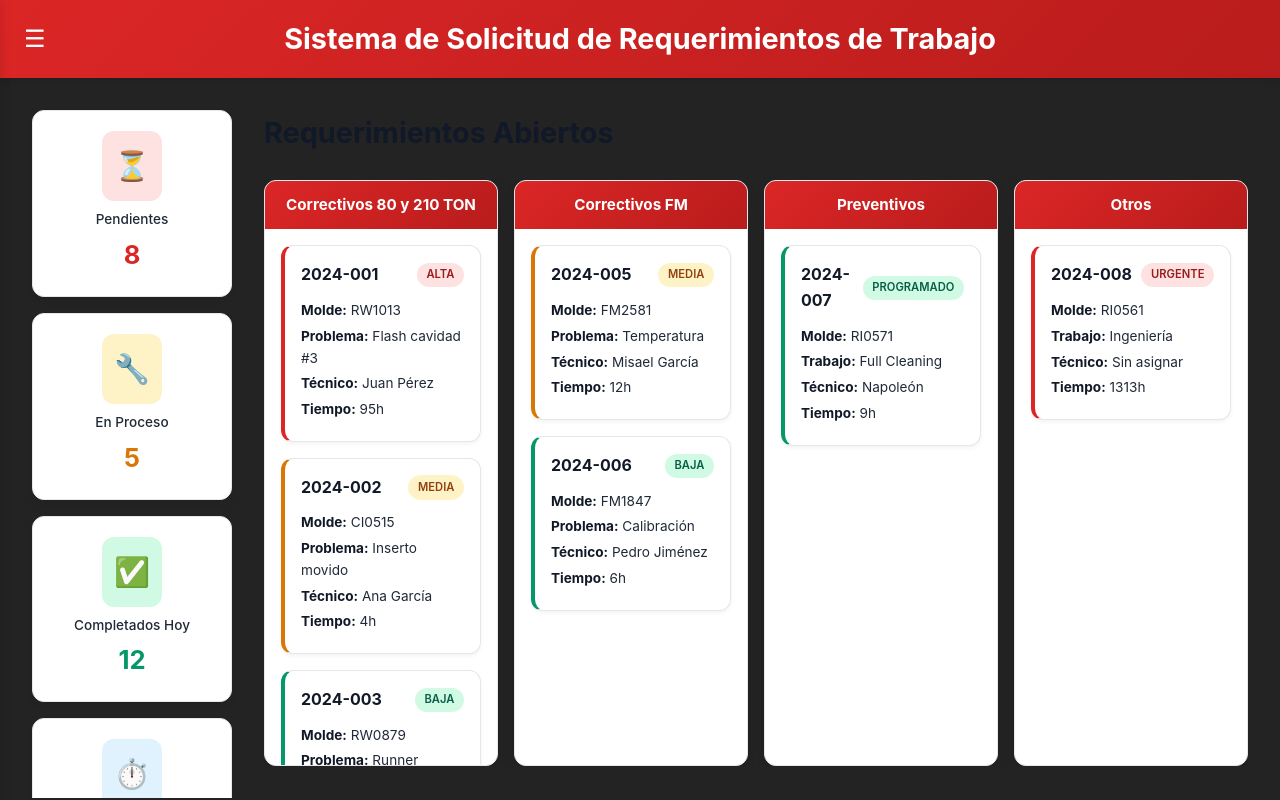
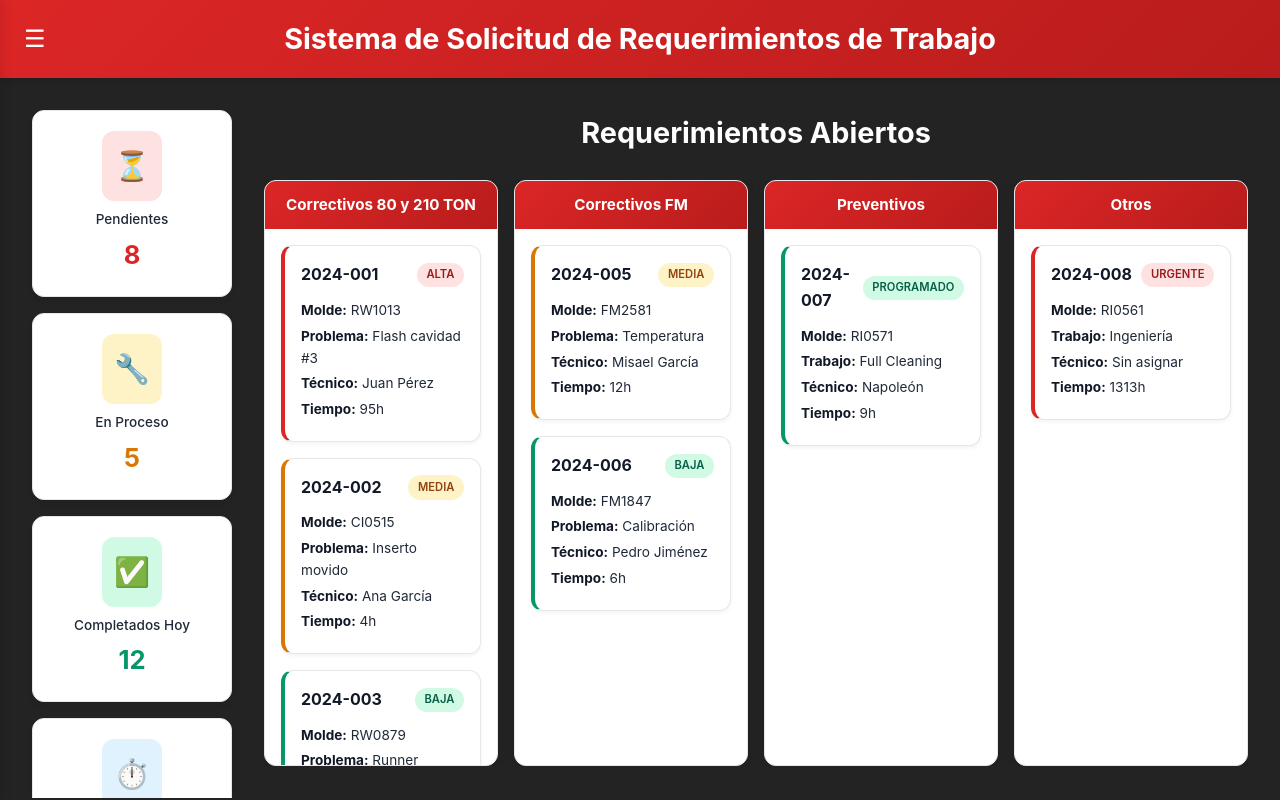
Before and after one commit to HmmmBibimbap/sistema-taller-moldes, a Next.js app: page / in a window 1280 px wide. Built offline with nearby package versions, Linux system fonts and the light colour scheme.

Commit message:
Update globals.css

```diff
--- a/app/globals.css
+++ b/app/globals.css
@@ -236,8 +236,9 @@ body {
 .orders-main-area h2 {
   font-size: 1.8rem;
   margin-bottom: 1.5rem;
-  color: var(--gray-900);
+  color: white;
   flex-shrink: 0;
+  text-align: center; /* CENTRADO DEL TEXTO */
 }
 
 /* GRID DE 4 COLUMNAS AMPLIO */
```
